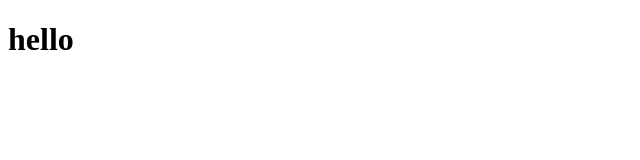
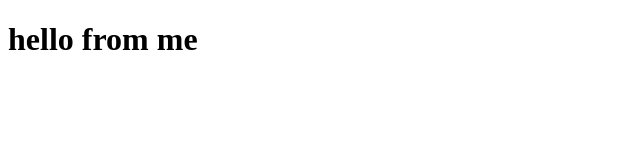
Before and after one commit to bsugar01/PO, a plain HTML site: page index.html in a window 1280 px wide. Shown: the whole page, without its empty margins (0-640 px from the left). Drawn offline with Linux system fonts and the light colour scheme.

Commit message:
Update index.html

```diff
--- a/index.html
+++ b/index.html
@@ -6,6 +6,6 @@
     <title>Document</title>
 </head>
 <body>
-    <h1>hello</h1>
+    <h1>hello from me</h1>
 </body>
 </html>
```
